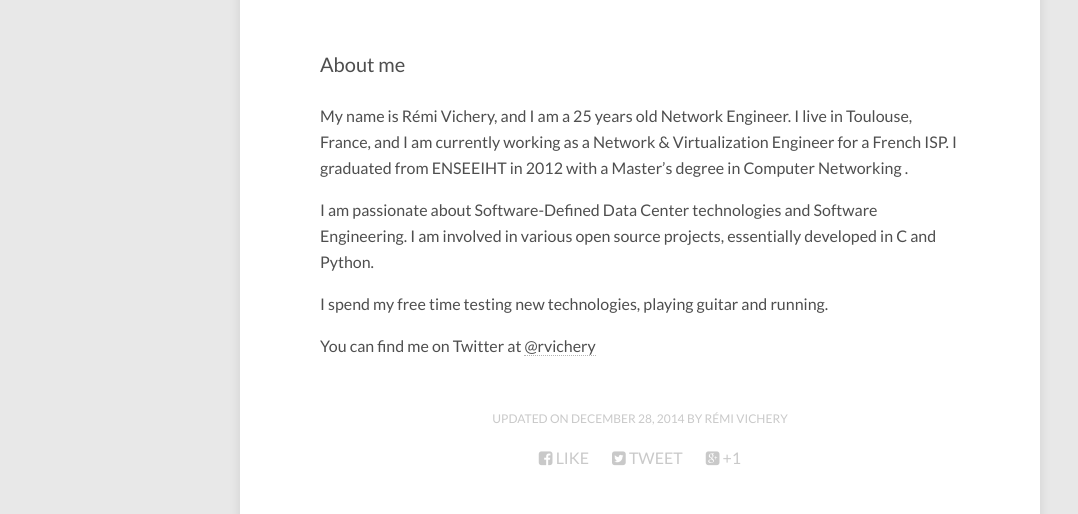
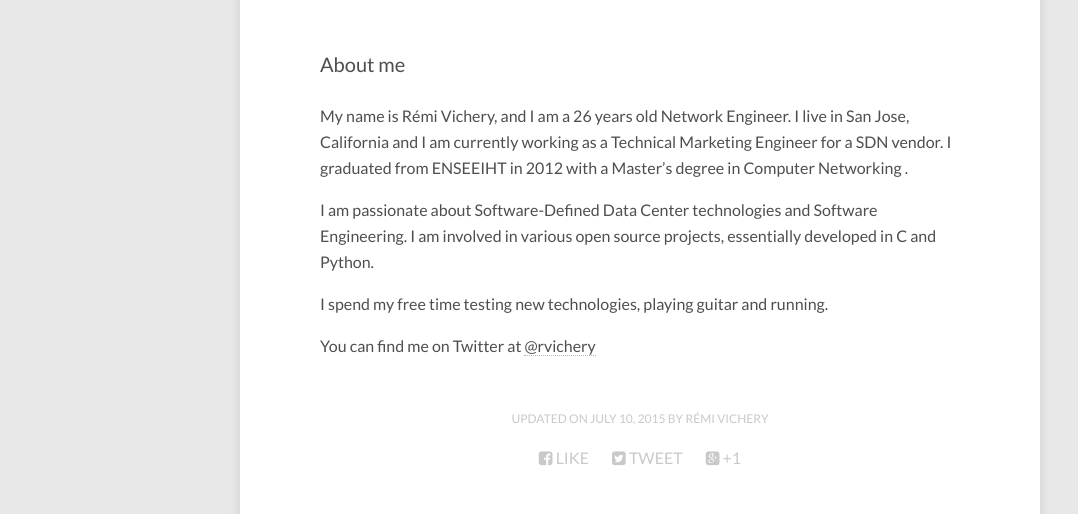
Before and after one commit to rvichery/rvichery.github.io, a Jekyll site: the page built from about/index.md, in a window 1280 px wide. Shown: the part 206-720 px from the top of the page, without its empty margins (0-1078 px from the left). Built offline with Jekyll 4.4.1, drawn with Linux system fonts in a browser that asks for light colours; nearby versions of some CDN libraries.

Commit message:
Update resume and about

```diff
--- a/about/index.md
+++ b/about/index.md
@@ -2,11 +2,11 @@
 layout: page
 title: About
 comments: false
-modified: 2014-12-28
+modified: 2015-07-10
 ---
 About me
 
-My name is Rémi Vichery, and I am a 25 years old Network Engineer. I live in Toulouse, France, and I am currently working as a Network & Virtualization Engineer for a French ISP. I graduated from ENSEEIHT in 2012 with a Master's degree in Computer Networking .
+My name is Rémi Vichery, and I am a 26 years old Network Engineer. I live in San Jose, California and I am currently working as a Technical Marketing Engineer for a SDN vendor. I graduated from ENSEEIHT in 2012 with a Master's degree in Computer Networking .
 
 I am passionate about Software-Defined Data Center technologies and Software Engineering. I am involved in various open source projects, essentially developed in C and Python.
 
```
Also changed, not shown: resume/index.md (+9 -5 lines).
